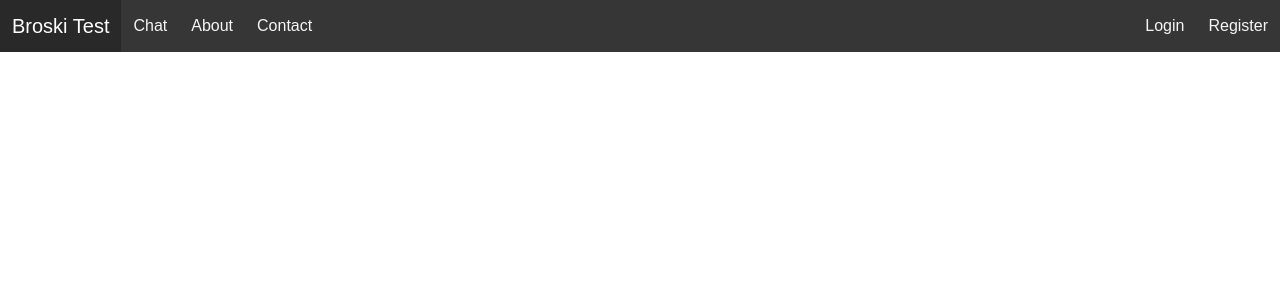
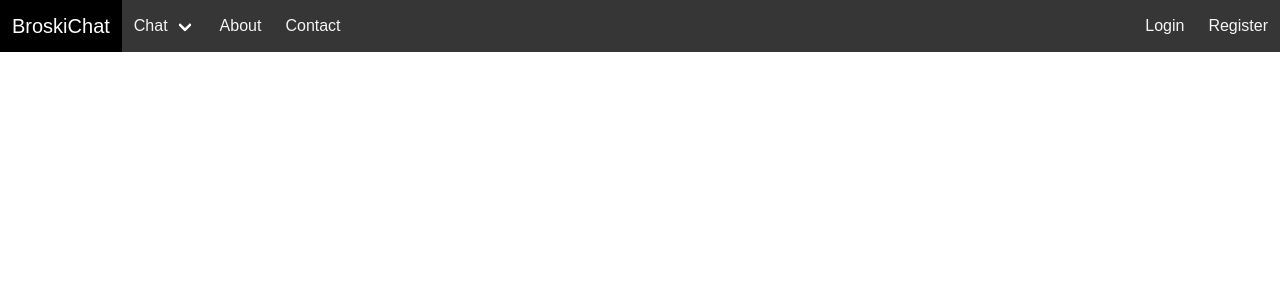
Before and after one commit to tabuckner/broskichat, a React (Create React App) app in the folder broskichat-app/: page / in a window 1280 px wide. Shown: the top 300 px of the page. Built offline with nearby package versions, Linux system fonts and the light colour scheme.

Commit message:
Hamburger and dropdown menu configured

```diff
--- a/broskichat-app/src/Components/Partials/Header.js
+++ /dev/null
@@ -1,50 +0,0 @@
-import React from 'react';
-
-// import logo from '../../logo.svg'; // Use logo later
-
-class Header extends React.Component {
-  // constructor(props) { // Kept for when passing in props
-  //     super(props);
-  // }
-
-  render() {
-    const logoTitle = "Broski Test"
-    // Change array to update menu items. map() each element.
-    const menuItems = [ "Chat", "About", "Contact" ].map((item, index) => {
-      // Return each element w/ key
-      return <a className="navbar-item has-text-light" key={index}> {item} </a>;
-    });
-
-    return (
-      <nav className="navbar navbar-menu is-dark">
-        <div className="navbar-brand">
-          <a className="navbar-item is-size-5">
-
-            { logoTitle }
-
-          </a>
-        </div>
-        <div className="navbar-menu">
-          <div className="navbar-start">
-
-            { menuItems }
-
-          </div>
-          <div className="navbar-end">
-
-            {/* If annonymous */}
-            <a className="navbar-item has-text-light is-right"> Login </a>
-            <a className="navbar-item has-text-light is-right"> Register </a>
-
-            {/* If logged in */}
-            {/* <a className="navbar-item has-text-light is-right"> Account </a>
-            <a className="navbar-item has-text-light is-right"> Logout </a> */}
-
-          </div>
-        </div>
-      </nav>
-    );
-  }
-}
-
-export default Header;
--- a/broskichat-app/src/Components/Partials/Header.jsx
+++ b/broskichat-app/src/Components/Partials/Header.jsx
@@ -3,31 +3,95 @@ import React from 'react';
 // import logo from '../../logo.svg'; // Use logo later
 
 class Header extends React.Component {
-  // constructor(props) { // Kept for when passing in props
-  //     super(props);
-  // }
+  constructor(props) { // Kept for when passing in props
+      super(props);
+
+      /* Functions */
+      // When hamburger is clicked
+      this.isOpen = false;
+      this.onClickHamburger = () => {
+        // Grab elements `menu`, `burger`
+        const menu = this.refs.navMenu,
+              burger = this.refs.hamburger;
+
+        if(!this.isOpen) {
+          // Add active class
+          menu.classList.add('is-active');
+          burger.classList.add('is-active');
+
+        } else {
+          // Remove active class
+          menu.classList.remove('is-active');
+          burger.classList.remove('is-active');
+
+        }
+        // Set isOpen to opposite
+        this.isOpen = !this.isOpen;
+
+      }
+
+      /* Header Items */
+      this.title = "BroskiChat";
+
+      // Nav menu items
+      this.menuItems = [
+        { name:"Chat", path: "",
+          children: {
+            name1:"Placeholder1", path1: "",
+            name2:"Placeholder2", path2: ""
+          } },
+        { name:"About", path: "" },
+        { name:"Contact", path: "" } ].map((item, index) => {
+
+        // If item have children
+        if(item.children) {
+          return  <div className="navbar-item has-dropdown is-hoverable" key={index}>
+                    {/* `has-text-light` can be removed when Bulmaswatch */}
+                    <a className="navbar-link has-text-light">
+                      {item.name}
+                    </a>
+                    {/* `navbar` and `is-dark` can be removed when Bulmswatch */}
+                    <div className="navbar navbar-dropdown has-text-light is-dark">
+                      <a className="navbar-item has-text-light" href={item.children.path1}>
+                        {item.children.name1}
+                      </a>
+                      <a className="navbar-item has-text-light" href={item.children.path2}>
+                        {item.children.name2}
+                      </a>
+                      <hr className="navbar-divider" />
+                      <div className="navbar-item has-text-light">
+                        Version 0.0
+                      </div>
+                    </div>
+                  </div>;
+        } else {
+          // Return each element w/ key
+          return <a className="navbar-item has-text-light" href={item.path} key={index}> {item.name} </a>;
+        }
+      });
+  }
 
   render() {
-    const logoTitle = "Broski Test"
-    // Change array to update menu items. map() each element.
-    const menuItems = [ "Chat", "About", "Contact" ].map((item, index) => {
-      // Return each element w/ key
-      return <a className="navbar-item has-text-light" key={index}> {item} </a>;
-    });
-
     return (
-      <nav className="navbar navbar-menu is-dark">
+      <nav className="navbar is-black">
         <div className="navbar-brand">
           <a className="navbar-item is-size-5">
 
-            { logoTitle }
+            { this.title }
 
           </a>
+
+          <div className="navbar-burger" ref="hamburger" onClick={this.onClickHamburger}>
+            <span aria-hidden="true"></span>
+            <span aria-hidden="true"></span>
+            <span aria-hidden="true"></span>
+          </div>
         </div>
-        <div className="navbar-menu">
+        {/* `navbar` and `is-dark` can be removed when Bulmswatch */}
+        <div className="navbar navbar-menu is-dark" ref="navMenu">
           <div className="navbar-start">
 
-            { menuItems }
+            { this.menuItems }
 
           </div>
           <div className="navbar-end">
```
Also changed, not shown: 1 other file (tests, documents, lock files or other folders).
